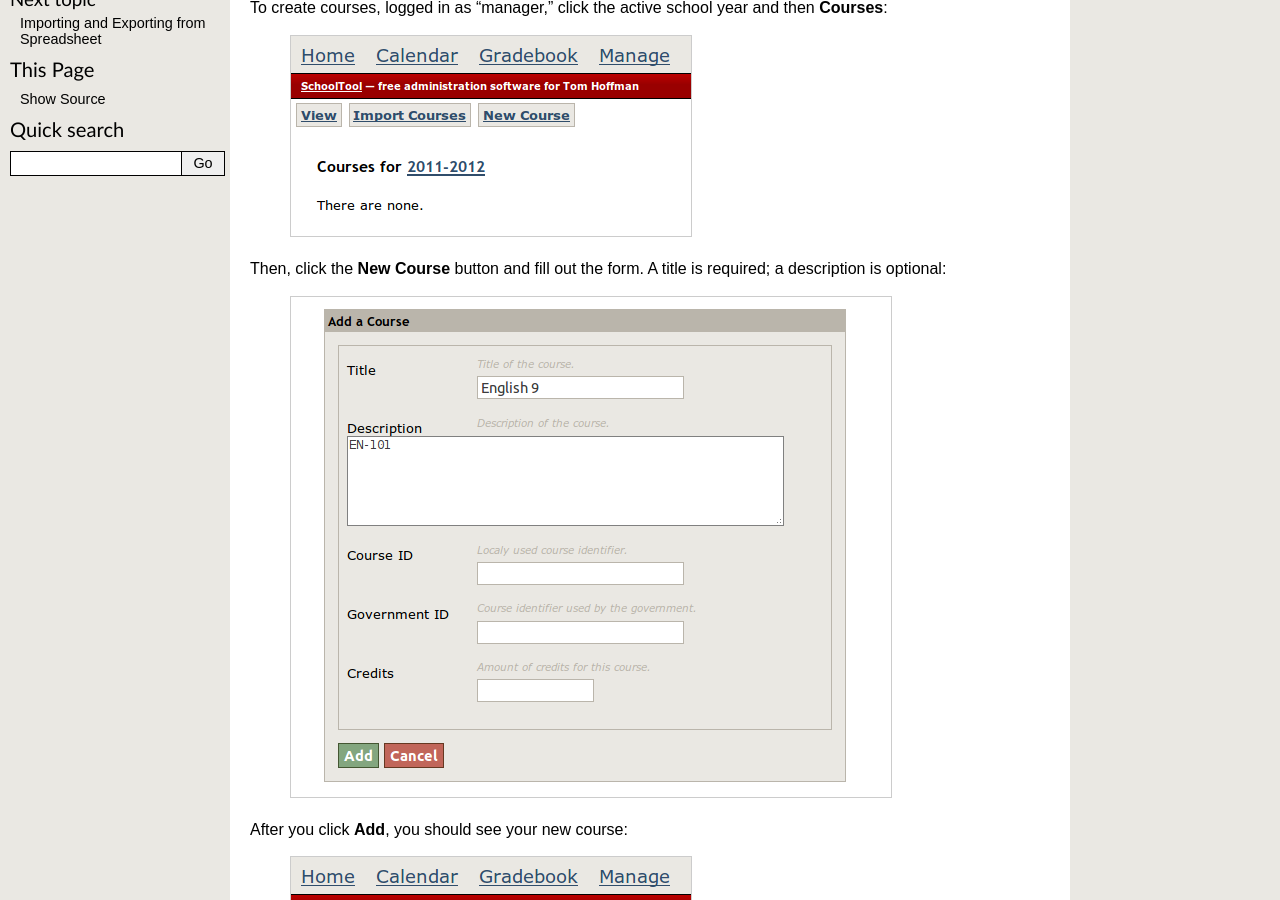
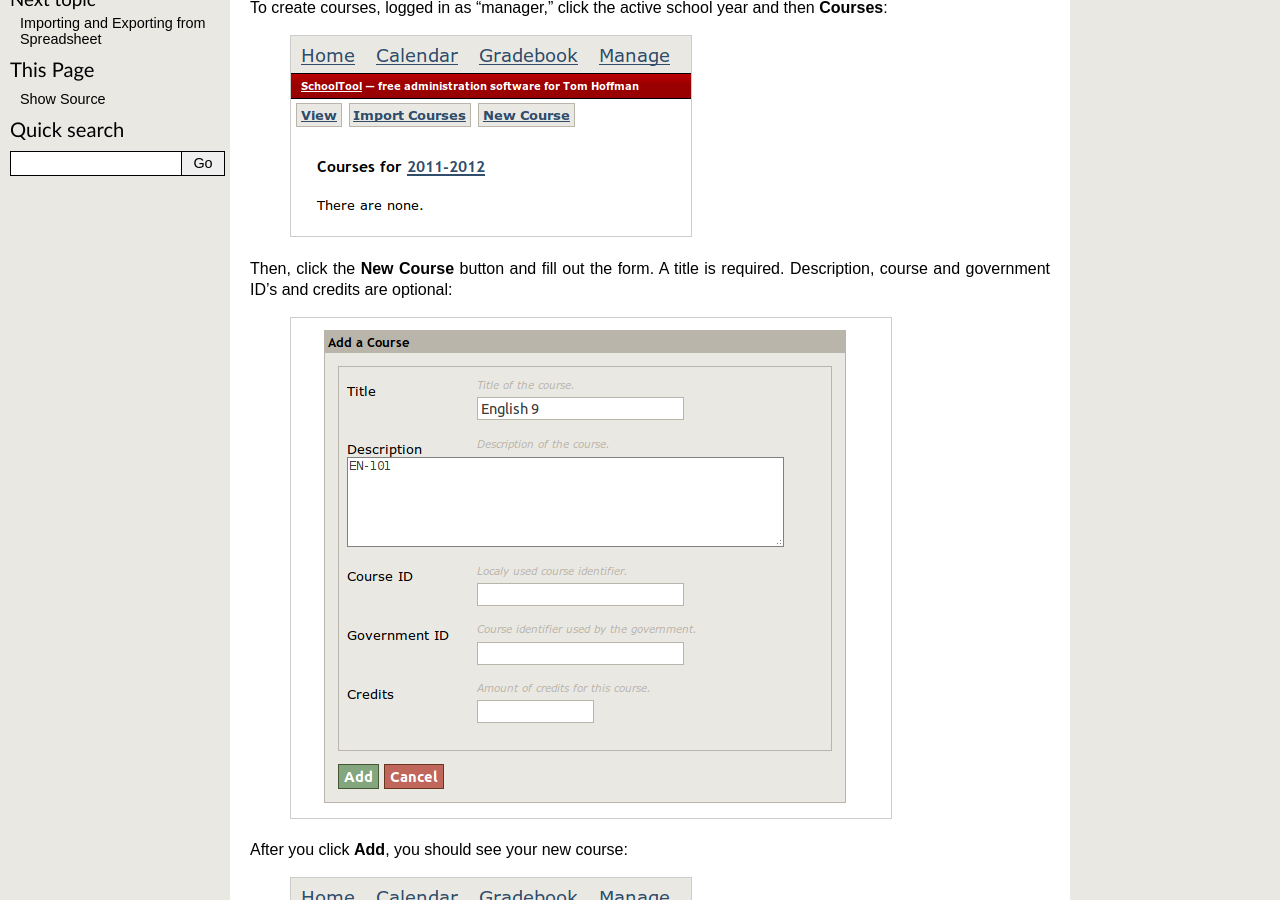
Before and after one commit to schooltool-project/schooltool-book, a Sphinx documentation site: the page built from source/courses.rst, in a window 1280 px wide and 900 px high, scrolled down 485 px. Built offline with Sphinx 7.4.7, drawn with Linux system fonts in a browser that asks for light colours.

Commit message:
Updated course text.

```diff
--- a/source/courses.rst
+++ b/source/courses.rst
@@ -18,7 +18,7 @@ To create courses, logged in as "manager," click the active school year and then
 
    .. image:: images/courses-0.png
 
-Then, click the **New Course** button and fill out the form.  A title is required; a description is optional:
+Then, click the **New Course** button and fill out the form.  A title is required.  Description, course and government ID's and credits are optional:
 
    .. image:: images/courses-1.png
 
```
